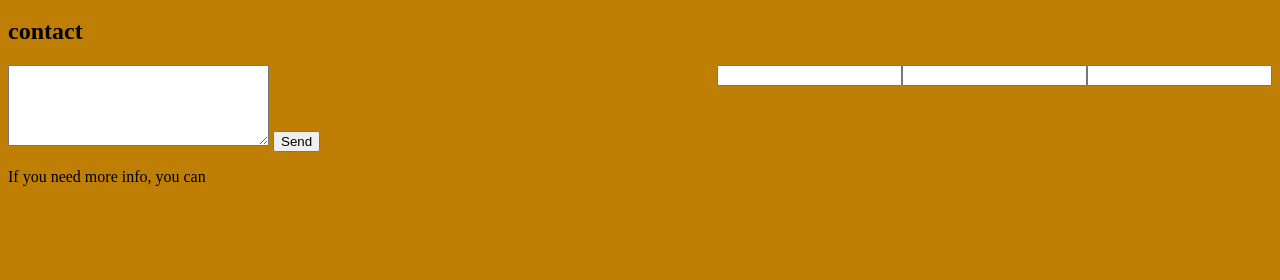
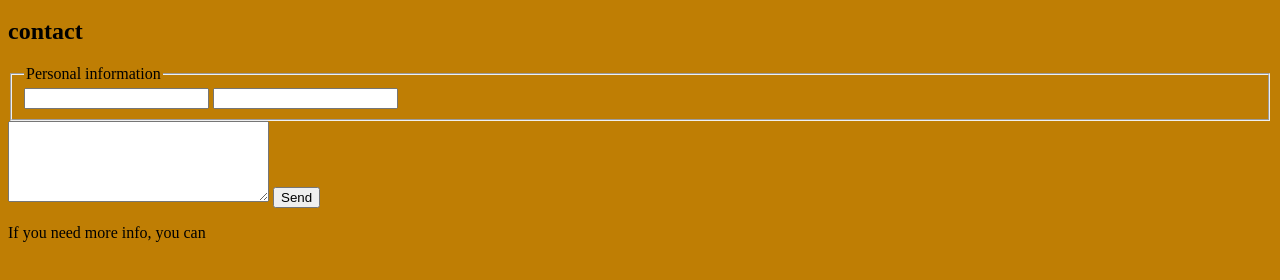
Before and after one commit to Charlotte366/Rainydays, a plain HTML site: page contact.html in a window 1280 px wide. Shown: the part 150-430 px from the top of the page. Drawn offline with Linux system fonts and the light colour scheme.

Commit message:
Update contact.html

```diff
--- a/contact.html
+++ b/contact.html
@@ -38,17 +38,11 @@
       <section>
         <h1>contact</h1>
 
-        <div class="input floated">
-        <input type="text" name="firstname">
-        </div>
-
-        <div class="input floated">
-        <input type="text" name="lastname">
-        </div>
-
-        <div class="input floated">
-        <input type="text" name="adress">
-        </div>
+        <fieldset>
+          <legend>Personal information</legend>
+          <input type="text" name="firstname">
+          <input type="text" name="lastname">
+       </fieldset>
 
         <textarea id="message" name="message" rows="5" cols="30"></textarea>
         <input type="submit" value="Send">
```
